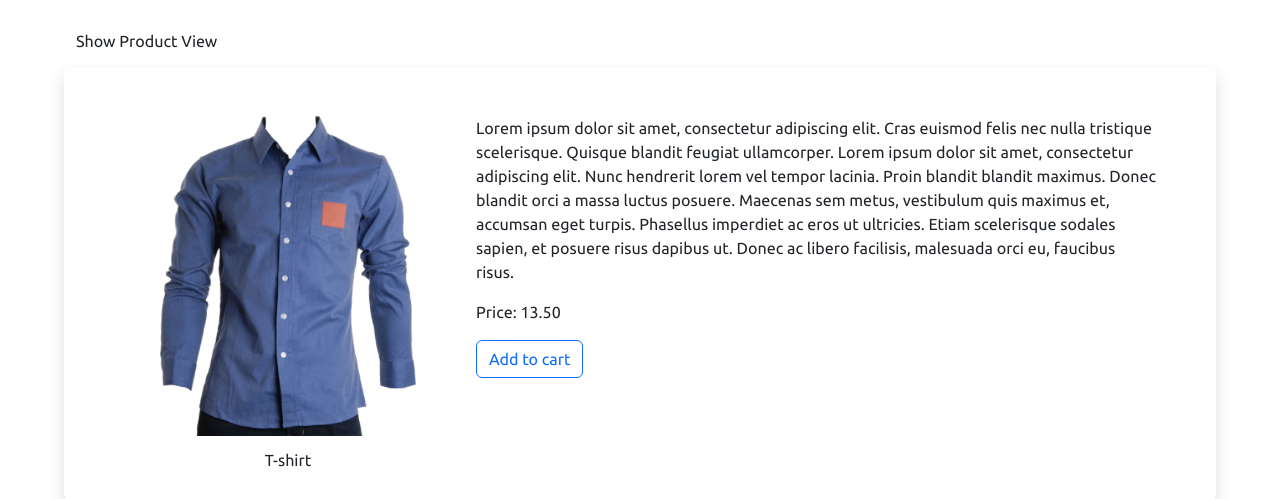
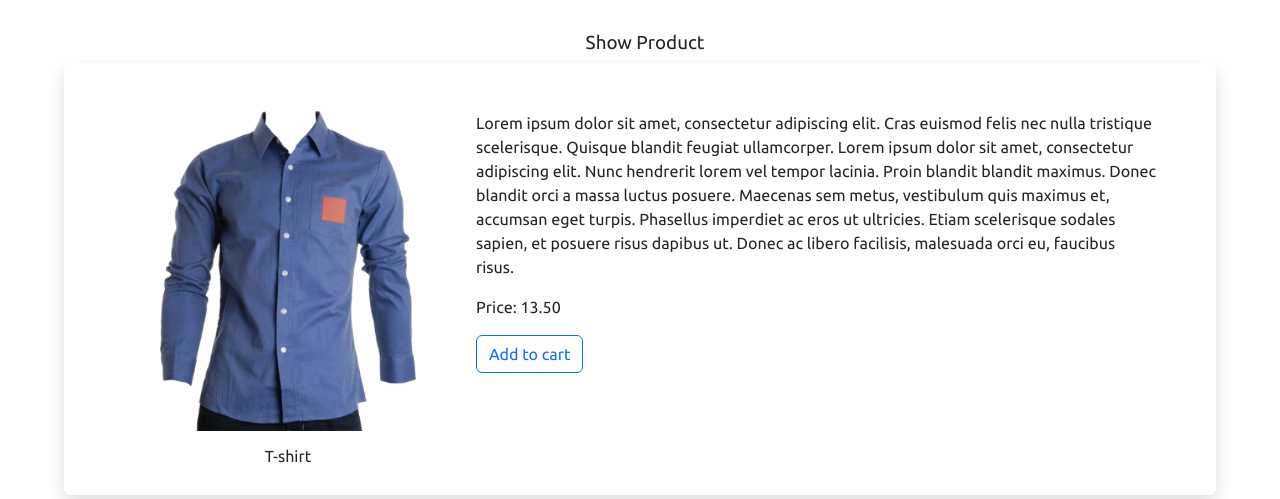
Before and after one commit to u83mm/e-commerce, a PHP site: page /products/show/1 in a window 1280 px wide. Shown: the part 201-700 px from the top of the page. Run offline with PHP 8.4, Linux system fonts and the light colour scheme; data comes from the database, SQL or seed files in the repository; classes that the project's autoload settings leave out are loaded by file name.

Commit message:
Updated 'Products' view and 'Show product' view

```diff
--- a/Application/view/products/index_view.twig
+++ b/Application/view/products/index_view.twig
@@ -5,7 +5,7 @@
 {% endblock title %}
 
 {% block main %}
-    <h4>Products view</h4>
+    <h3 class="text-center">Products</h3>
     <section class="row rounded shadow p-3 p-lg-5 products">
         {% for product in products %}
             <figure class="col-sm-6 col-lg-3">
--- a/Application/view/products/show_product_view.twig
+++ b/Application/view/products/show_product_view.twig
@@ -5,7 +5,7 @@
 {% endblock title %}
 
 {% block main %}
-    <h4>Show Product View</h4>
+    <h3 class="text-center">Show Product</h3>
     <section class="row rounded shadow p-3 p-lg-5 show-product">
         <figure class="col-sm-12 col-md-4 text-center">
             <img src="{{ product.image }}" alt="Product {{ product.id }}">
@@ -16,7 +16,7 @@
             <p>Price: {{ product.price }}</p>
             <a class="btn btn-outline-primary" href="#">Add to cart</a>
             {% if session.role == 'ROLE_ADMIN' %}
-                <a class="btn btn-outline-primary" href="#">Edit product</a>
+                <a class="btn btn-outline-primary" href="/products/edit/{{ product.id }}">Edit product</a>
                 <a class="btn btn-outline-danger" href="#">Delete product</a>
             {% endif %}
         </article>
```
